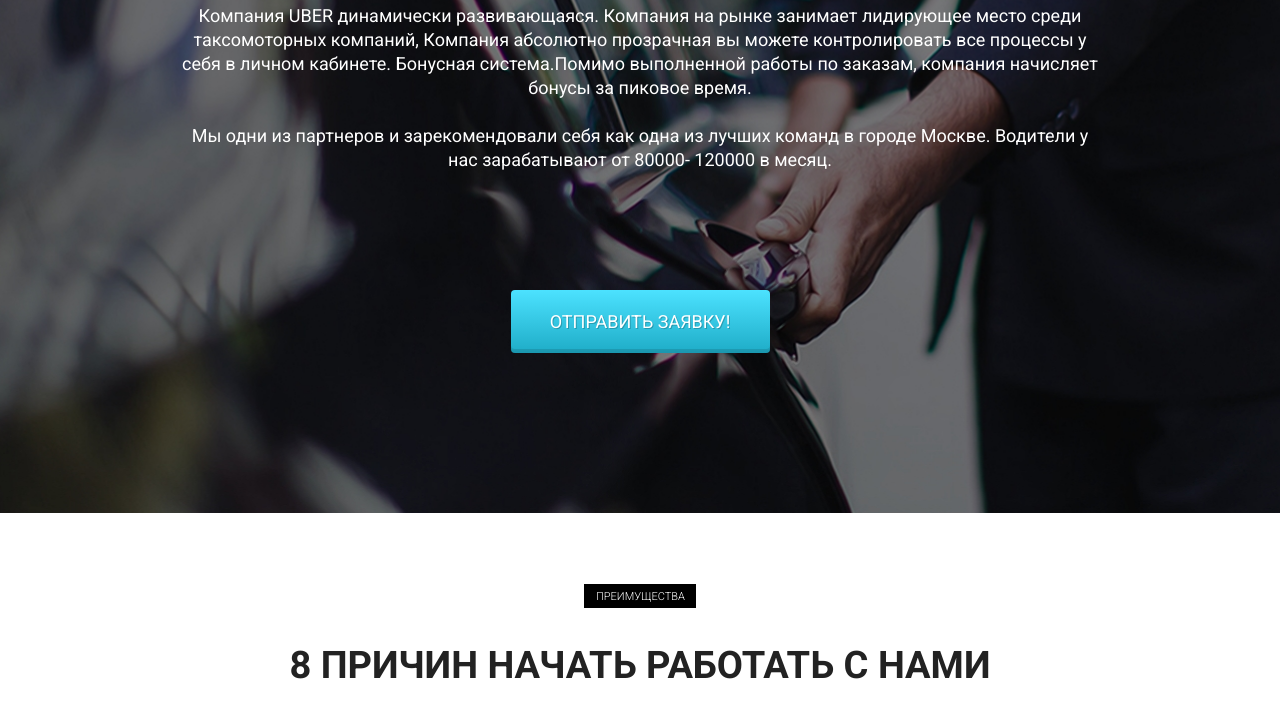
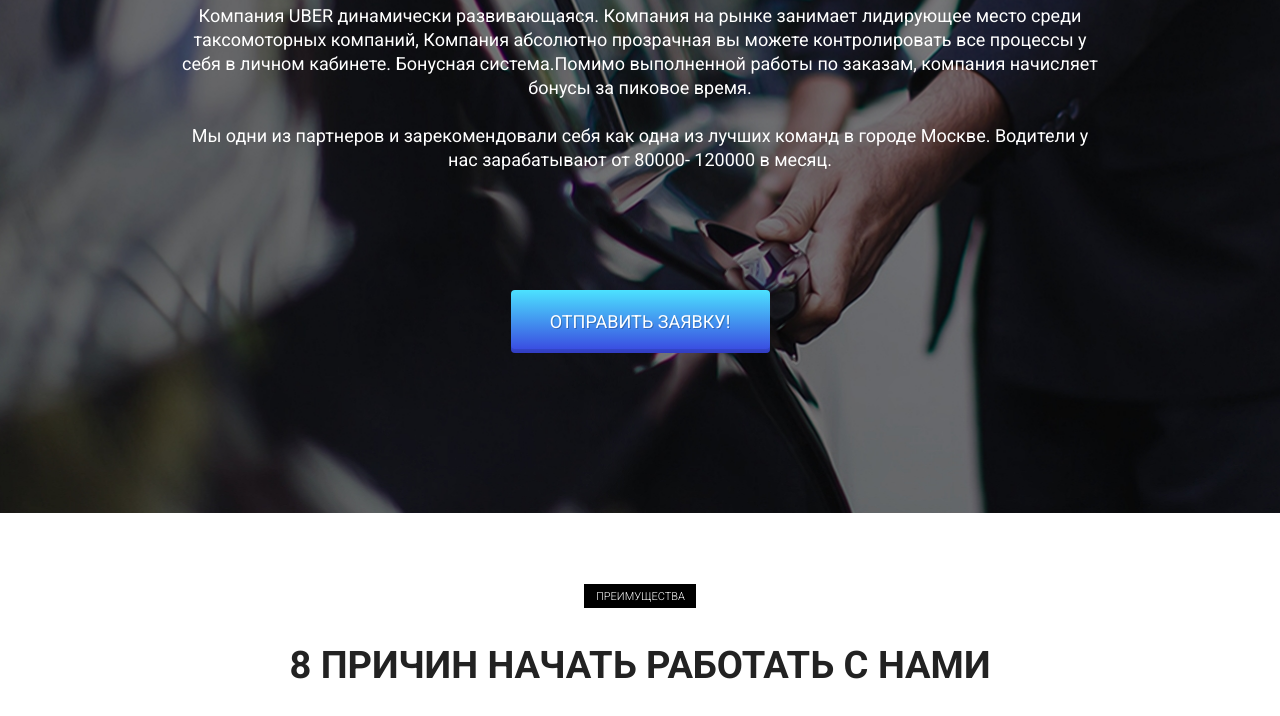
Before and after one commit to Turbolet85/uber-project, a plain HTML site: page index.html in a window 1280 px wide. Shown: the part 337-1053 px from the top of the page. Drawn offline with Linux system fonts and the light colour scheme; files whose address does not match are found by name.

Commit message:
second commit

```diff
--- a/sass/_variables.sass
+++ b/sass/_variables.sass
@@ -1,2 +1,2 @@
-$main-color: #1eacc7
+$main-color: #3944df
 $second-color: #ff5656
```
Also changed, not shown: css/style.min.css.
